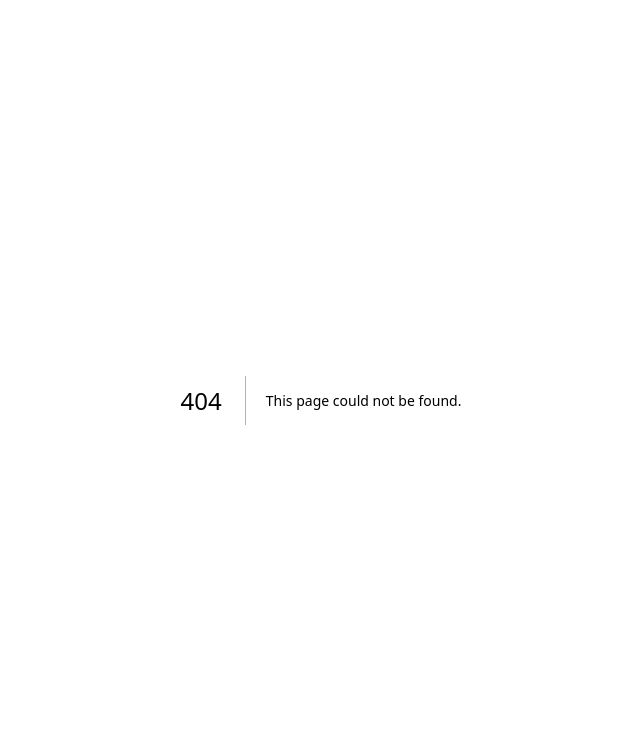
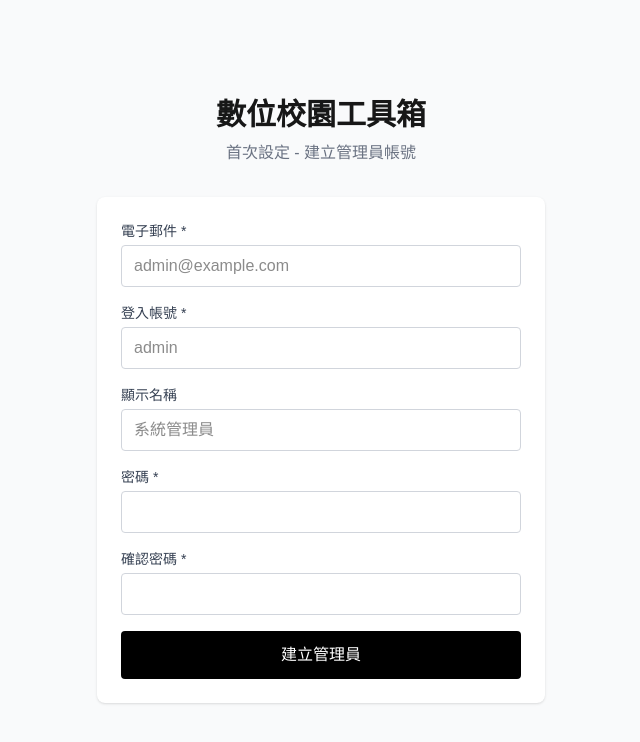
Before and after one commit to takan003/campus-toolkit, a Next.js app: page /setup in a window 1280 px wide. Before the commit this address had no page. Shown: the top 742 px of the page, without its empty margins (319-959 px from the left). Built offline with nearby package versions, Linux system fonts and the light colour scheme.

Commit message:
新增初始化設定頁面 /setup

```diff
--- /dev/null
+++ b/src/app/setup/page.tsx
@@ -0,0 +1,137 @@
+"use client";
+
+import { useState } from "react";
+
+export default function SetupPage() {
+  const [email, setEmail] = useState("");
+  const [account, setAccount] = useState("");
+  const [password, setPassword] = useState("");
+  const [confirmPassword, setConfirmPassword] = useState("");
+  const [displayName, setDisplayName] = useState("");
+  const [loading, setLoading] = useState(false);
+  const [error, setError] = useState("");
+  const [success, setSuccess] = useState("");
+
+  async function handleSubmit() {
+    setError("");
+    setSuccess("");
+
+    if (!email || !account || !password) {
+      setError("請填寫完整資訊");
+      return;
+    }
+
+    if (password !== confirmPassword) {
+      setError("兩次密碼不一致");
+      return;
+    }
+
+    if (password.length < 6) {
+      setError("密碼至少 6 個字元");
+      return;
+    }
+
+    setLoading(true);
+
+    try {
+      const res = await fetch("/api/admin/create", {
+        method: "POST",
+        headers: { "Content-Type": "application/json" },
+        body: JSON.stringify({ email, account, password, displayName }),
+      });
+
+      const data = await res.json();
+
+      if (!data.success) {
+        setError(data.message);
+        setLoading(false);
+        return;
+      }
+
+      setSuccess("管理員建立成功！3 秒後導向登入頁...");
+      setTimeout(() => {
+        window.location.href = "/";
+      }, 3000);
+    } catch {
+      setError("系統錯誤，請稍後再試");
+      setLoading(false);
+    }
+  }
+
+  return (
+    <div className="min-h-screen flex items-center justify-center bg-gray-50 px-4">
+      <div className="w-full max-w-md">
+        <div className="text-center mb-8">
+          <h1 className="text-3xl font-bold mb-2">數位校園工具箱</h1>
+          <p className="text-gray-500">首次設定 - 建立管理員帳號</p>
+        </div>
+
+        <div className="bg-white rounded-lg shadow p-6 space-y-4">
+          <div>
+            <label className="block text-sm font-medium text-gray-700 mb-1">電子郵件 *</label>
+            <input
+              type="email"
+              value={email}
+              onChange={(e) => setEmail(e.target.value)}
+              className="w-full border border-gray-300 rounded px-3 py-2"
+              placeholder="admin@example.com"
+            />
+          </div>
+
+          <div>
+            <label className="block text-sm font-medium text-gray-700 mb-1">登入帳號 *</label>
+            <input
+              type="text"
+              value={account}
+              onChange={(e) => setAccount(e.target.value)}
+              className="w-full border border-gray-300 rounded px-3 py-2"
+              placeholder="admin"
+            />
+          </div>
+
+          <div>
+            <label className="block text-sm font-medium text-gray-700 mb-1">顯示名稱</label>
+            <input
+              type="text"
+              value={displayName}
+              onChange={(e) => setDisplayName(e.target.value)}
+              className="w-full border border-gray-300 rounded px-3 py-2"
+              placeholder="系統管理員"
+            />
+          </div>
+
+          <div>
+            <label className="block text-sm font-medium text-gray-700 mb-1">密碼 *</label>
+            <input
+              type="password"
+              value={password}
+              onChange={(e) => setPassword(e.target.value)}
+              className="w-full border border-gray-300 rounded px-3 py-2"
+            />
+          </div>
+
+          <div>
+            <label className="block text-sm font-medium text-gray-700 mb-1">確認密碼 *</label>
+            <input
+              type="password"
+              value={confirmPassword}
+              onChange={(e) => setConfirmPassword(e.target.value)}
+              className="w-full border border-gray-300 rounded px-3 py-2"
+            />
+          </div>
+
+          {error && <p className="text-red-500 text-sm text-center">{error}</p>}
+          {success && <p className="text-green-500 text-sm text-center">{success}</p>}
+
+          <button
+            onClick={handleSubmit}
+            disabled={loading}
+            className="w-full bg-black text-white py-3 rounded font-medium hover:bg-gray-800 disabled:opacity-50"
+          >
+            {loading ? "建立中..." : "建立管理員"}
+          </button>
+        </div>
+      </div>
+    </div>
+  );
+}
```
